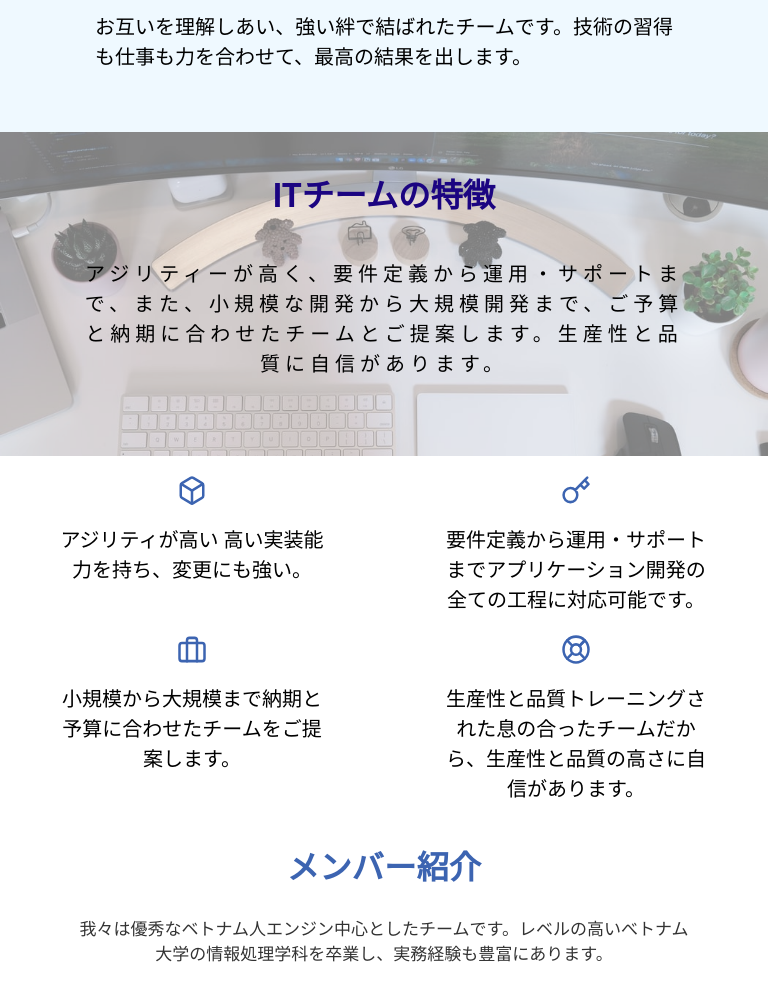
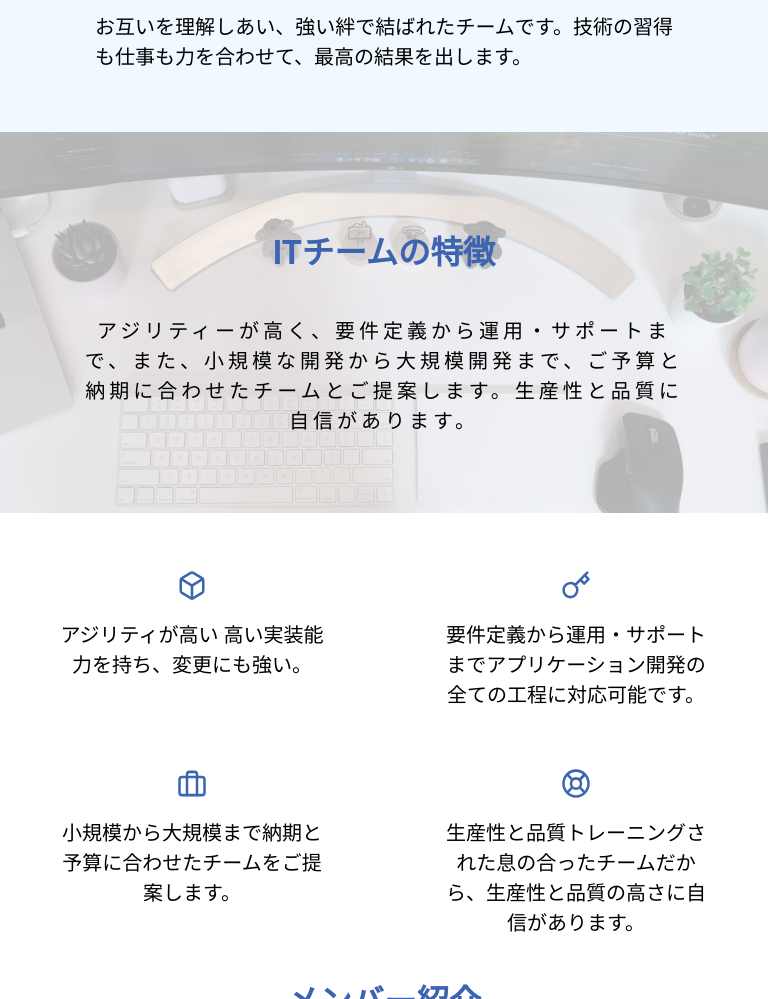
Before and after one commit to rokkuminchan/digital-marketing, a Gatsby site: page /about-us in a window 768 px wide. Shown: the part 2704-3703 px from the top of the page. Built offline with nearby package versions, Linux system fonts and the light colour scheme; Gatsby itself is replaced by a stand-in of ours.

Commit message:
re-style TeamCharacter

```diff
--- a/src/components/common/DesciptiveIcon.css
+++ b/src/components/common/DesciptiveIcon.css
@@ -2,7 +2,7 @@
   text-align: center;
 }
 .descriptive-icon__wrap img {
-  margin: 5% auto;
+  margin: 15% auto 5% auto;
   width: 10%;
 }
 .descriptive-icon__description {
--- a/src/components/sections/aboutUs/TeamCharacteristic.css
+++ b/src/components/sections/aboutUs/TeamCharacteristic.css
@@ -12,23 +12,23 @@
     "items items";
 }
 .team-characteristic__title div h3 {
-  color: rgb(27, 4, 129);
+  /* color: rgb(27, 4, 129); */
   opacity: 1;
+  padding: 10%;
 }
 
 .team-characteristic__description {
   text-align: center;
   font-size: 2em;
-  letter-spacing: 5px;
+  letter-spacing: 4px;
   width: 80%;
-  margin: 10% auto auto;
-  font-weight: 500;
+  margin: -8% auto;
 }
 .team-characteristic__imgbg {
   grid-area: imgbg;
   width: 100%;
   height: auto;
-  background: url("../../../images/AboutUs/teamcharacristic.png") 0% 0%
+  background: url("../../../images/AboutUs/teamcharacteristic.png") 0% 0%
     no-repeat padding-box;
   background-repeat: no-repeat;
   background-size: cover;
@@ -60,7 +60,7 @@
   .team-characteristic__description {
     text-align: center;
     letter-spacing: 0px;
-    margin: 5% auto 10% auto;
+    margin: -5% auto 10% auto;
     font-size: 1.4em;
   }
 
@@ -79,6 +79,9 @@
       "items items";
   }
   .team-characteristic__description {
-    margin: 5% auto 10% auto;
+    margin: -5% auto 10% auto;
+  }
+  .team-characteristic__title .title {
+    margin-top: 0%;
   }
 }
```
Also changed, not shown: src/images/AboutUs/teamcharacristic.png (deleted), src/images/AboutUs/teamcharacteristic.png (added).
